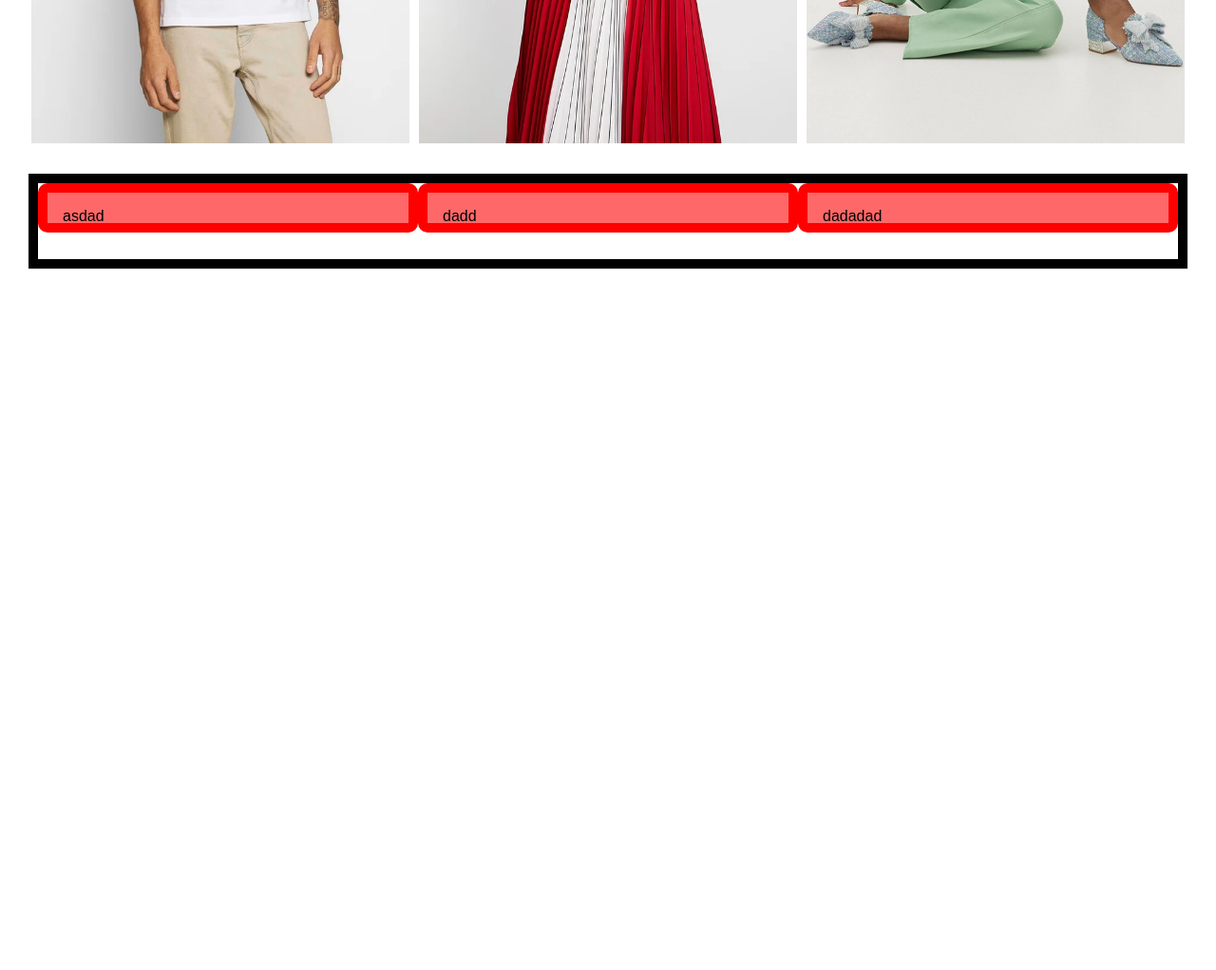
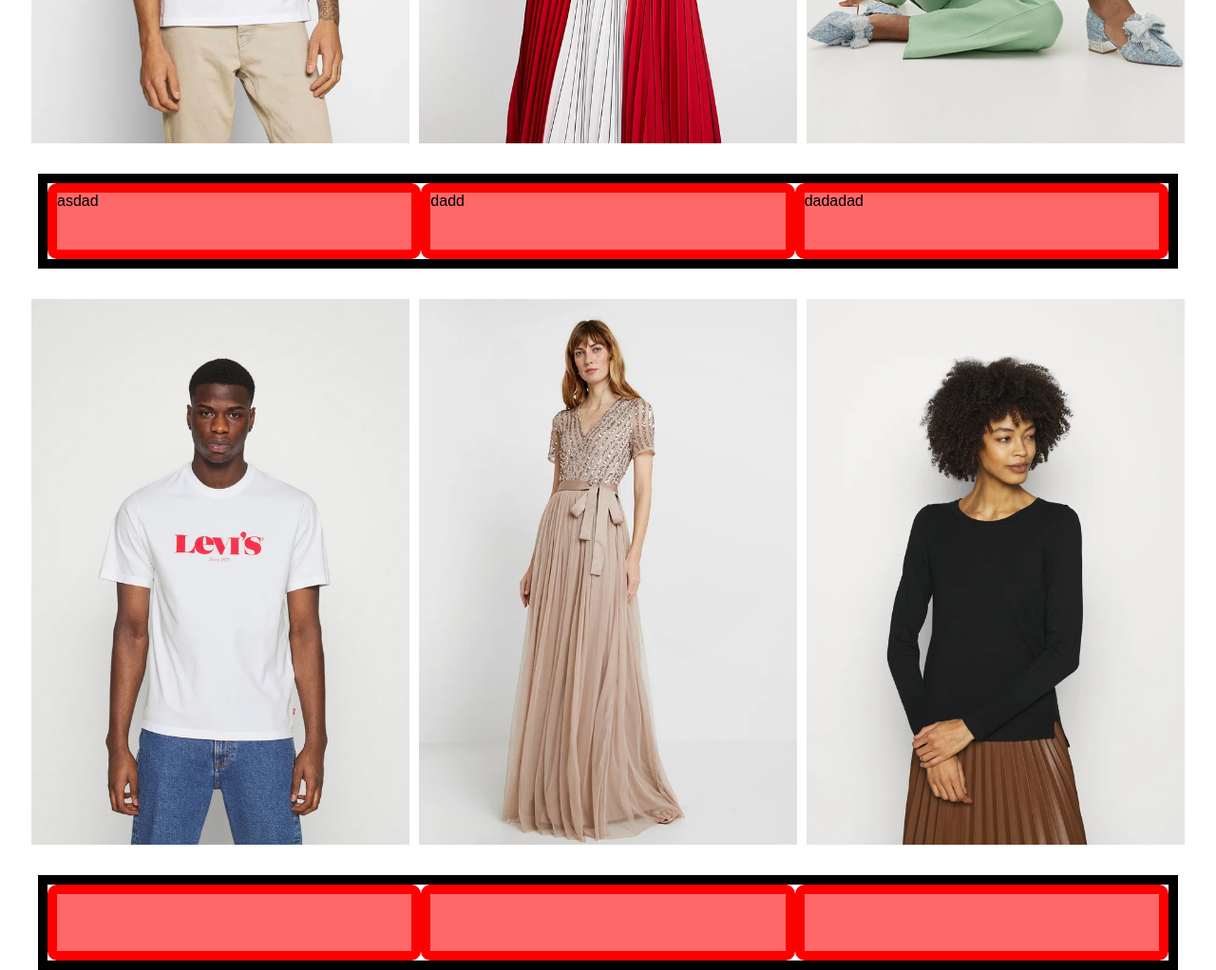
Before and after one commit to ousemaakacha/html-css-boolando, a plain HTML site: page index.html in a window 1280 px wide. Shown: the part 500-1522 px from the top of the page at 95% size. Before the commit the page ends 800 px from the top, so only its background shows below. Drawn offline with Linux system fonts and the light colour scheme.

Commit message:
img and main blocks done

```diff
--- a/css/style.css
+++ b/css/style.css
@@ -75,7 +75,7 @@ body {
 
 .pcontainer {
   display: flex;
-  width: 1220px;
+  width: 1200px;
   height: 100px;
   margin: 0 auto;
   border: 10px solid black;
@@ -84,9 +84,9 @@ body {
 
 .item {
   width: 400px;
-  height: 50px;
+  height: 80px;
   background-color: rgba(255, 0, 0, 0.593);
-  padding: 1rem;
+  /* padding: 1rem; */
   border: 10px solid red;
   border-radius: 10px;
 }
--- a/index.html
+++ b/index.html
@@ -50,7 +50,25 @@
 
             </div>
 
+            <div class="imgcontainer">
+                <img src="./css/img/4.webp" alt>
+                <img src="./css/img/5.webp" alt>
+                <img src="./css/img/6.webp" alt>
+
+            </div>
+
+            <div class="pcontainer">
+                <p class="item"></p>
+                <p class="item"></p>
+                <p class="item"></p>
+
+            </div>
+
         </main>
+
+        <footer>
+
+        </footer>
 
     </body>
 </html>
```
